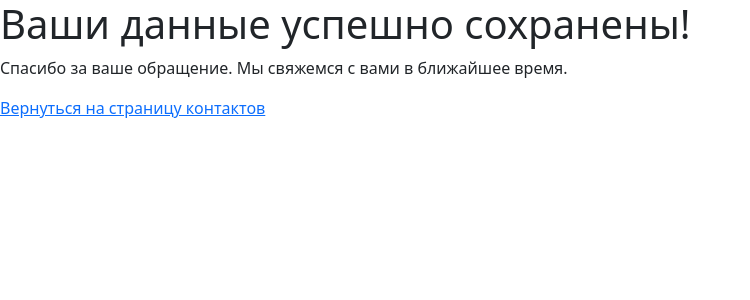
After one commit to exetch/electronics-store-on-django, a Django app: template catalog/templates/catalog/success.html in a window 1280 px wide. The commit adds this page. Shown: the top 300 px of the page, without its empty margins (0-750 px from the left). Run offline with Django 4.2, Linux system fonts and the light colour scheme; the template is opened without the code that fills it, so the values that code supplies are empty; some libraries are stand-ins or nearby versions.

Commit message:
feedback implemented

```diff
--- a/catalog/templates/catalog/contact.html
+++ b/catalog/templates/catalog/contact.html
@@ -47,7 +47,7 @@
                     <h4 class="my-0 font-weight-normal">Свяжитесь с нами</h4>
                 </div>
                 <div class="card-body">
-                    <form method="post" action="" class="form-floating">
+                    <form method="post" action="{% url 'contact_submit' %}" class="form-floating">
                         {% csrf_token %}
                         <div class="mb-3">
                             <label for="name">Имя</label>
@@ -61,9 +61,8 @@
                             <label for="message">Сообщение</label>
                             <textarea type="text" name="message" class="form-control" id="message" placeholder="Контактный телефон" required></textarea>
                         </div>
+                        <button type="submit" class="btn btn-lg btn-block btn-outline-primary">Отправить</button>
                     </form>
-                    <input type="submit">
-                    <button type="submit" class="btn btn-lg btn-block btn-outline-primary">Отправить</button>
                 </div>
             </div>
         </div>
--- /dev/null
+++ b/catalog/templates/catalog/success.html
@@ -0,0 +1,14 @@
+<!DOCTYPE html>
+<html lang="en">
+<head>
+    <meta charset="UTF-8">
+    <meta name="viewport" content="width=device-width, initial-scale=1.0">
+    <title>Success</title>
+    <link href="/static/css/bootstrap.min.css" rel="stylesheet">
+</head>
+<body>
+    <h1>Ваши данные успешно сохранены!</h1>
+    <p>Спасибо за ваше обращение. Мы свяжемся с вами в ближайшее время.</p>
+    <a href="{% url 'contacts' %}">Вернуться на страницу контактов</a>
+</body>
+</html>
--- a/catalog/urls.py
+++ b/catalog/urls.py
@@ -3,5 +3,6 @@ from . import views
 
 urlpatterns = [
     path('', views.home_view, name='home'),
-    path('contacts/', views.contact_view, name='contact'),
+    path('contacts/', views.contact_view, name='contacts'),
+    path('success/', views.contact_submit_view, name='contact_submit'),
 ]
--- a/config/settings.py
+++ b/config/settings.py
@@ -119,6 +119,10 @@ USE_TZ = True
 
 STATIC_URL = "static/"
 
+STATICFILES_DIRS = [
+    BASE_DIR / 'static'
+]
+
 # Default primary key field type
 # https://docs.djangoproject.com/en/4.2/ref/settings/#default-auto-field
 
```
Also changed, not shown: catalog/views.py (+13 -1 lines).
